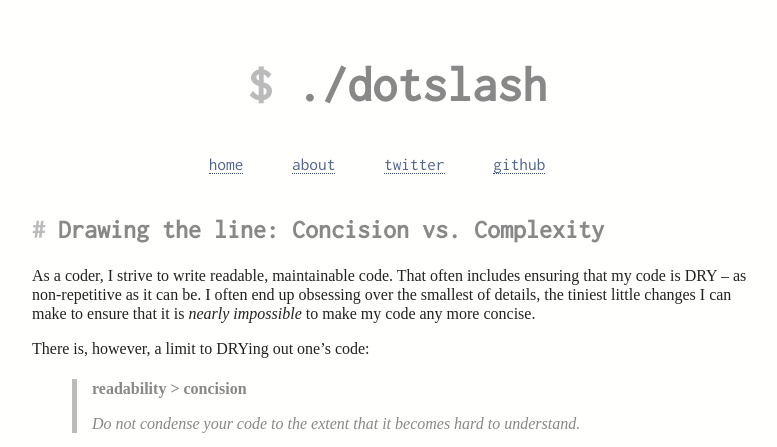
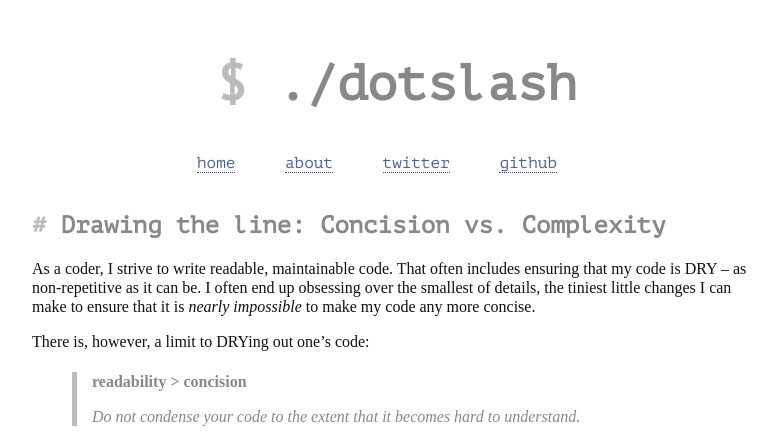
Before and after one commit to derek-mt/derek-mt.github.io, a Jekyll site: the page built from _posts/2015-05-07-concise-code.md, in a window 1280 px wide. Shown: the top 447 px of the page, without its empty margins (243-1020 px from the left). Built offline with Jekyll 4.4.1, drawn with Linux system fonts in a browser that asks for light colours; some web fonts are replaced; comment, search, counter and statistics services are not loaded; some of the changed text lies outside the part shown.

Commit message:
new font and some minor style changes

```diff
--- a/css/style.css
+++ b/css/style.css
@@ -1,7 +1,7 @@
 
 @font-face {
-    font-family: 'Inconsolata';
-    src: url('/fonts/Inconsolata.otf');
+    font-family: 'PT Mono';
+    src: url('/fonts/PTM55FT.ttf');
 }
 
 @font-face {
@@ -10,11 +10,11 @@
 }
 
 body {
-    font-family: 'Inconsolata', monospace;
-    font-size: 13pt;
+    font-family: 'PT Mono', monospace;
+    font-size: 12pt;
     line-height: 1.1;
-    background-color: #fffffe;
-    color: #222;
+    background-color: #fff;
+    color: #111;
     padding: 15px;
 }
 
```
Also changed, not shown: _posts/2015-05-07-concise-code.md (+1 -1 lines), fonts/Inconsolata.otf (deleted), fonts/PTM55FT.ttf (added).
